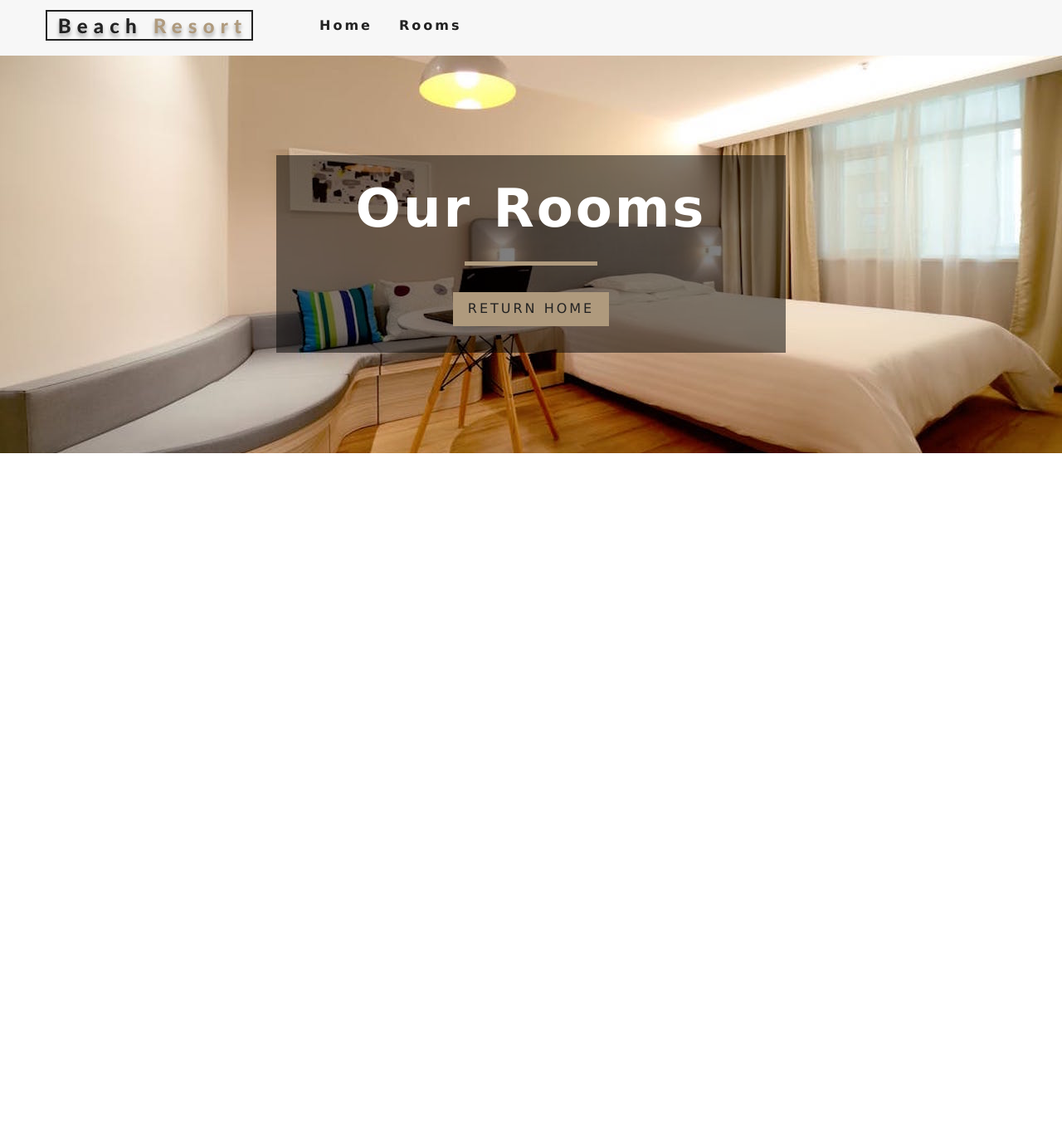
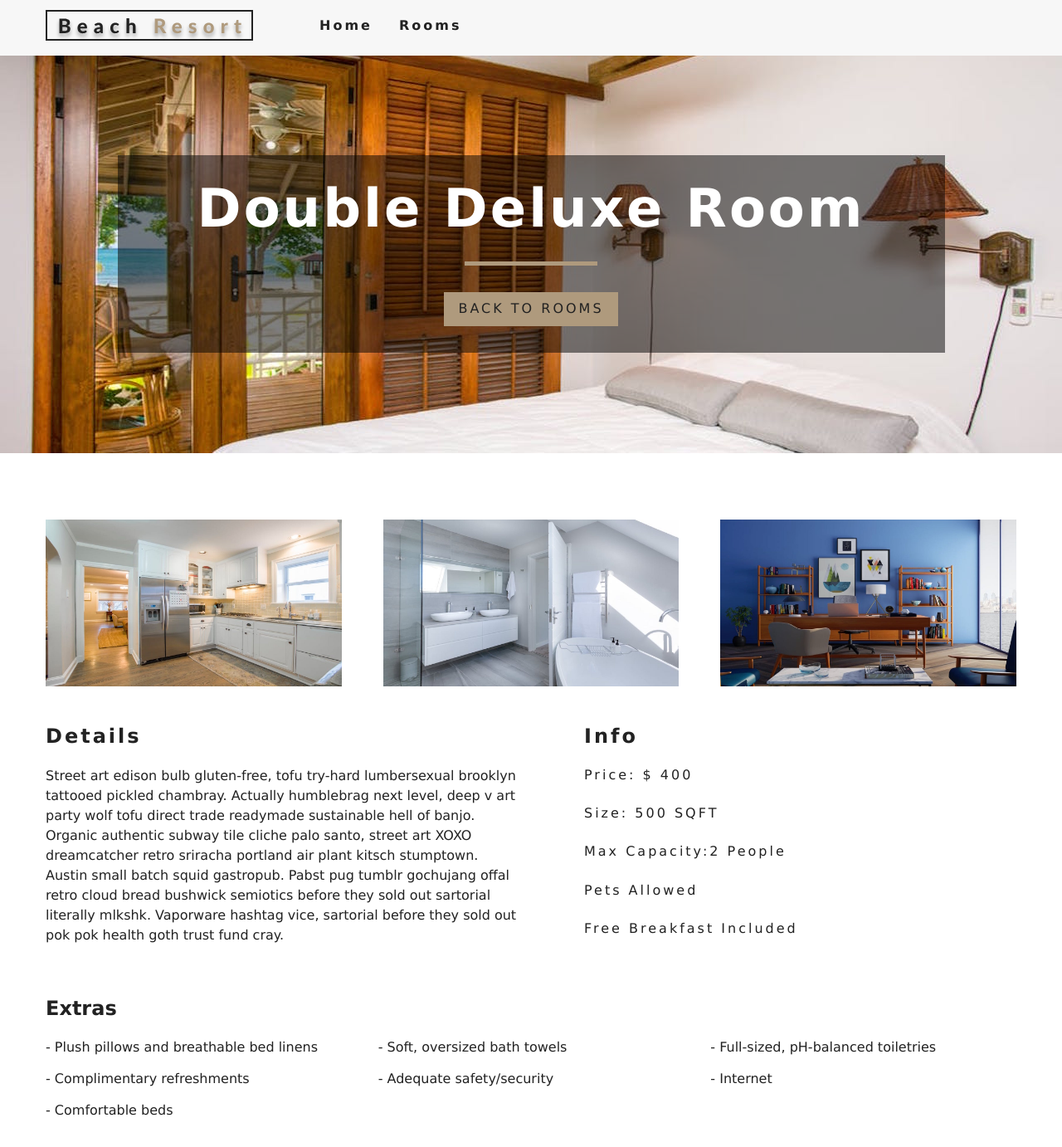
Before and after one commit to kentDevFrontEnd/beach-resort, a React (Create React App) app: page /rooms/double-deluxe in a window 1280 px wide. Shown: the top 1382 px of the page at 83% size. Before the commit the page ends 800 px from the top, so only its background shows below. Built offline with nearby package versions, Linux system fonts and the light colour scheme.

Commit message:
start task rooms pages

```diff
--- a/package.json
+++ b/package.json
@@ -13,7 +13,8 @@
     "react-dom": "^16.13.1",
     "react-icons": "^3.10.0",
     "react-router-dom": "^5.1.2",
-    "react-scripts": "3.4.1"
+    "react-scripts": "3.4.1",
+    "styled-components": "^5.1.0"
   },
   "scripts": {
     "start": "react-scripts start",
--- a/src/App.js
+++ b/src/App.js
@@ -1,12 +1,12 @@
 import React from "react";
+import { BrowserRouter as Router, Route, Switch } from "react-router-dom";
 import "./App.scss";
+import NavBar from "./components/NavBar";
+import { RoomProvider } from "./context";
+import Default from "./pages/Default";
 import Home from "./pages/Home";
 import Rooms from "./pages/Rooms";
-import Default from "./pages/Default";
 import SingleRoom from "./pages/SingleRoom";
-import { BrowserRouter as Router, Route, Switch } from "react-router-dom";
-import NavBar from "./components/NavBar";
-import { RoomProvider } from "./context";
 function App() {
   return (
     <RoomProvider>
@@ -14,8 +14,8 @@
         <NavBar />
         <Switch>
           <Route exact path="/" component={Home} />
-          <Route path="/rooms" component={Rooms} />
-          <Route path="/rooms/:slug" component={SingleRoom} />
+          <Route exact path="/rooms" component={Rooms} />
+          <Route exact path="/rooms/:slug" component={SingleRoom} />
           <Route component={Default} />
         </Switch>
       </Router>
--- a/src/components/NavBar.js
+++ b/src/components/NavBar.js
@@ -5,7 +5,7 @@
 
 class NavBar extends Component {
   state = {
-    isOpen: true,
+    isOpen: false,
   };
 
   handleToggle = () => {
@@ -13,7 +13,6 @@
   };
 
   render() {
-    console.log(this.state.isOpen);
     return (
       <nav className="navbar">
         <div className="nav-center">
--- a/src/components/Room.js
+++ b/src/components/Room.js
@@ -1,13 +1,34 @@
 import React, { Component } from "react";
+import { Link } from "react-router-dom";
+import defaultImg from "../images/room-1.jpeg";
+import PropTypes from "prop-types";
 
 class Room extends Component {
   render() {
+    const { name, slug, images, price } = this.props.room;
     return (
-      <div>
-        <h3>hello from room</h3>
-      </div>
+      <article className="room">
+        <div className="img-container">
+          <img src={images[0] || defaultImg} alt="single room" />
+          <div className="price-top">
+            <h6>${price}</h6>
+            <p>per night</p>
+          </div>
+          <Link to={`/rooms/${slug}`} className="btn-primary room-link">
+            Features
+          </Link>
+        </div>
+        <p className="room-info">{name}</p>
+      </article>
     );
   }
 }
-
+Room.propTypes = {
+  room: PropTypes.shape({
+    name: PropTypes.string,
+    slug: PropTypes.string,
+    images: PropTypes.arrayOf(PropTypes.string),
+    price: PropTypes.number,
+  }).isRequired,
+};
 export default Room;
--- /dev/null
+++ b/src/components/RoomsContainer.js
@@ -0,0 +1,49 @@
+import React from "react";
+import RoomsFilter from "./RoomsFilter";
+import RoomsList from "./RoomsList";
+import { withRoomConsumer } from "../context";
+import Loading from "./Loading";
+function RoomsContainer({ context }) {
+  const { loading, sortedRooms, rooms } = context;
+  if (loading) {
+    return <Loading />;
+  }
+  return (
+    <>
+      <RoomsFilter rooms={rooms} />
+      <RoomsList rooms={sortedRooms} />
+    </>
+  );
+}
+
+export default withRoomConsumer(RoomsContainer);
+
+// import React, { Component } from "react";
+// import RoomsFilter from "./RoomsFilter";
+// import RoomsList from "./RoomsList";
+// import { RoomConsumer } from "../context";
+// import Loading from "./Loading";
+
+// class RoomsContainer extends Component {
+//   render() {
+//     return (
+//       <RoomConsumer>
+//         {(value) => {
+//           const { loading, sortedRooms, rooms } = value;
+//           if (loading) {
+//             return <Loading />;
+//           }
+//           return (
+//             <div>
+//               <h1>hello from rooms container</h1>
+//               <RoomsFilter rooms={rooms} />
+//               <RoomsList rooms={sortedRooms} />
+//             </div>
+//           );
+//         }}
+//       </RoomConsumer>
+//     );
+//   }
+// }
+
+// export default RoomsContainer;
--- /dev/null
+++ b/src/components/RoomsFilter.js
@@ -0,0 +1,11 @@
+import React from "react";
+
+function RoomsFilter() {
+  return (
+    <div>
+      <h3>hello from filter rooms</h3>
+    </div>
+  );
+}
+
+export default RoomsFilter;
--- /dev/null
+++ b/src/components/RoomsList.js
@@ -0,0 +1,17 @@
+import React from "react";
+import Room from "../pages/Rooms";
+
+export default function RoomsList({ rooms }) {
+  if (rooms.length === 0) {
+    return (
+      <div className="empty-search">
+        <h3>unfortunately no rooms matched your search parameters</h3>
+      </div>
+    );
+  }
+  return (
+    <div>
+      <Room />
+    </div>
+  );
+}
--- /dev/null
+++ b/src/components/StyledHero.js
@@ -0,0 +1,12 @@
+import styled from "styled-components";
+import defaultImg from "../images/room-1.jpeg";
+
+const StyledHero = styled.header`
+  min-height: 60vh;
+  background: url(${(props) => (props.img ? props.img : defaultImg)})
+    center/cover no-repeat;
+  display: flex;
+  align-items: center;
+  justify-content: center;
+`;
+export default StyledHero;
--- a/src/context.js
+++ b/src/context.js
@@ -23,6 +23,7 @@
       };
     });
   }
+
   getData(items) {
     let tempItems = items.map((item) => {
       let id = item.sys.id;
@@ -33,9 +34,15 @@
     return tempItems;
   }
 
+  getRoom = (slug) => {
+    let tempRooms = [...this.state.rooms];
+    const room = tempRooms.find((room) => room.slug === slug);
+    return room;
+  };
+
   render() {
     return (
-      <RoomContext.Provider value={{ ...this.state }}>
+      <RoomContext.Provider value={{ ...this.state, getRoom: this.getRoom }}>
         {this.props.children}
       </RoomContext.Provider>
     );
@@ -44,4 +51,14 @@
 
 const RoomConsumer = RoomContext.Consumer;
 
+export function withRoomConsumer(Component) {
+  return function ConsumerWrapper(props) {
+    return (
+      <RoomConsumer>
+        {(value) => <Component {...props} context={value} />}
+      </RoomConsumer>
+    );
+  };
+}
+
 export { RoomProvider, RoomConsumer, RoomContext };
--- a/src/pages/Home.js
+++ b/src/pages/Home.js
@@ -1,9 +1,9 @@
 import React, { Component } from "react";
+import { Link } from "react-router-dom";
+import Banner from "../components/Banner";
+import FeaturedRooms from "../components/FeaturedRooms";
 import Hero from "../components/Hero";
-import Banner from "../components/Banner";
-import { Link } from "react-router-dom";
 import Services from "../components/Services";
-import FeaturedRooms from "../components/FeaturedRooms";
 
 class Home extends Component {
   render() {
--- a/src/pages/Rooms.js
+++ b/src/pages/Rooms.js
@@ -2,10 +2,12 @@
 import Hero from "../components/Hero";
 import Banner from "../components/Banner";
 import { Link } from "react-router-dom";
+import RoomsContainer from "../components/RoomsContainer";
 
 class Rooms extends Component {
   render() {
     return (
+      <React.Fragment>
         <Hero hero="roomsHero">
           <Banner title="our rooms">
             <Link to="/" className="btn-primary">
@@ -13,6 +15,8 @@
             </Link>
           </Banner>
         </Hero>
+        <RoomsContainer />
+      </React.Fragment>
     );
   }
 }
--- a/src/pages/SingleRoom.js
+++ b/src/pages/SingleRoom.js
@@ -1,13 +1,95 @@
-import React, { Component } from 'react';
+import React, { Component } from "react";
+import Hero from "../components/Hero";
+import defaultBcg from "../images/room-1.jpeg";
+import Banner from "../components/Banner";
+import { Link } from "react-router-dom";
+import { RoomContext } from "../context";
+import StyledHero from "../components/StyledHero";
 
 class SingleRoom extends Component {
-    render() {
-        return (
-            <div>
-                <h3>hello from single room</h3>
-            </div>
-        );
+  constructor(props) {
+    super(props);
+    this.state = {
+      slug: this.props.match.params.slug,
+      defaultBcg,
+    };
+  }
+  static contextType = RoomContext;
+  render() {
+    const { getRoom } = this.context;
+    const room = getRoom(this.state.slug);
+    console.log(room);
+    if (!room) {
+      return (
+        <div className="error">
+          <h3>no such room could be found</h3>
+          <Link to="/rooms" className="btn-primary">
+            Back to rooms
+          </Link>
+        </div>
+      );
     }
+    const {
+      name,
+      description,
+      capacity,
+      size,
+      price,
+      extras,
+      breakfast,
+      pets,
+      images,
+    } = room;
+    const [mainImg, ...defaultImg] = images;
+    console.log(defaultImg);
+    return (
+      <React.Fragment>
+        <StyledHero img={mainImg || this.state.defaultBcg}>
+          <Banner title={`${name} room`}>
+            <Link to="/rooms" className="btn-primary">
+              back to rooms
+            </Link>
+          </Banner>
+        </StyledHero>
+
+        <section className="single-room">
+          <div className="single-room-images">
+            {defaultImg.map((item, index) => {
+              return <img key={index} src={item} alt={name} />;
+            })}
+          </div>
+
+          <div className="single-room-info">
+            <article className="desc">
+              <h3>details</h3>
+              <p>{description}</p>
+            </article>
+
+            <article className="info">
+              <h3>info</h3>
+              <h6>price: $ {price}</h6>
+              <h6>size: {size} SQFT</h6>
+              <h6>
+                Max capacity:
+                {capacity > 1 ? `${capacity} people` : `${capacity} person`}
+              </h6>
+              <h6>{pets ? "pets allowed" : "no pets allowed"}</h6>
+              <h6>{breakfast && "free breakfast included"}</h6>
+            </article>
+          </div>
+        </section>
+
+        <section className="room-extras">
+          <h3>Extras</h3>
+          <ul className="extras">
+            {extras.map((item, index) => {
+              return <li key={index}>- {item}</li>;
+            })}
+          </ul>
+        </section>
+      </React.Fragment>
+    );
+  }
 }
 
 export default SingleRoom;
```
Also changed, not shown: 1 other file (tests, documents, lock files or other folders). Lines whose indentation alone changed are shown as unchanged.
